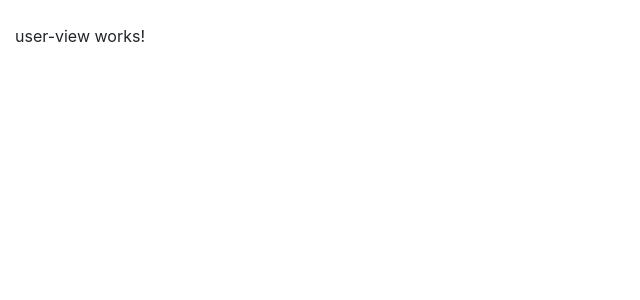
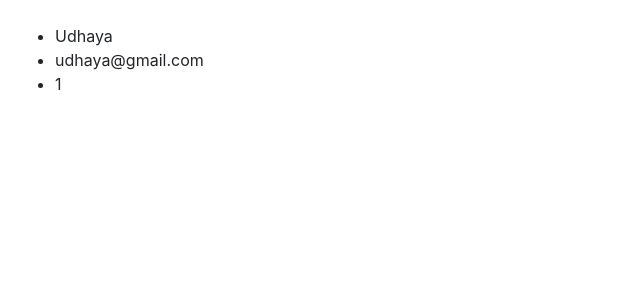
Before and after one commit to RaazaAyman/ng2-crud, an Angular app: page /users/1 in a window 1280 px wide. Shown: the top 300 px of the page, without its empty margins (0-640 px from the left). Built offline with nearby package versions, Linux system fonts and the light colour scheme.

Commit message:
User View Component Working Now

```diff
--- a/src/app/user-view/user-view.component.html
+++ b/src/app/user-view/user-view.component.html
@@ -1,3 +1,3 @@
-<p>
-  user-view works!
-</p>
+<ul>
+<li *ngFor="let key of userKeys">{{user[key]}}</li>
+</ul>
--- a/src/app/user-view/user-view.component.ts
+++ b/src/app/user-view/user-view.component.ts
@@ -1,4 +1,9 @@
 import { Component, OnInit } from '@angular/core';
+import { ActivatedRoute, ParamMap } from '@angular/router';
+import { Location }                 from '@angular/common';
+import { UserService }     from '../services/user.service';
+import { User }     from '../services/user';
+import 'rxjs/add/operator/switchMap';
 
 @Component({
   selector: 'app-user-view',
@@ -6,10 +11,21 @@ import { Component, OnInit } from '@angular/core';
   styleUrls: ['./user-view.component.css']
 })
 export class UserViewComponent implements OnInit {
-
-  constructor() { }
+  user: User;
+  userKeys: string[];
+  constructor(
+  private userService: UserService,
+  private route: ActivatedRoute,
+  private location: Location
+  	) { }
 
   ngOnInit() {
+  	 this.route.paramMap
+    .switchMap((params: ParamMap) => this.userService.getUserById(+params.get('id')))
+    .subscribe(user => {
+    	this.user = user;
+    	this.userKeys = Object.keys(user);
+    });
   }
 
 }
```
